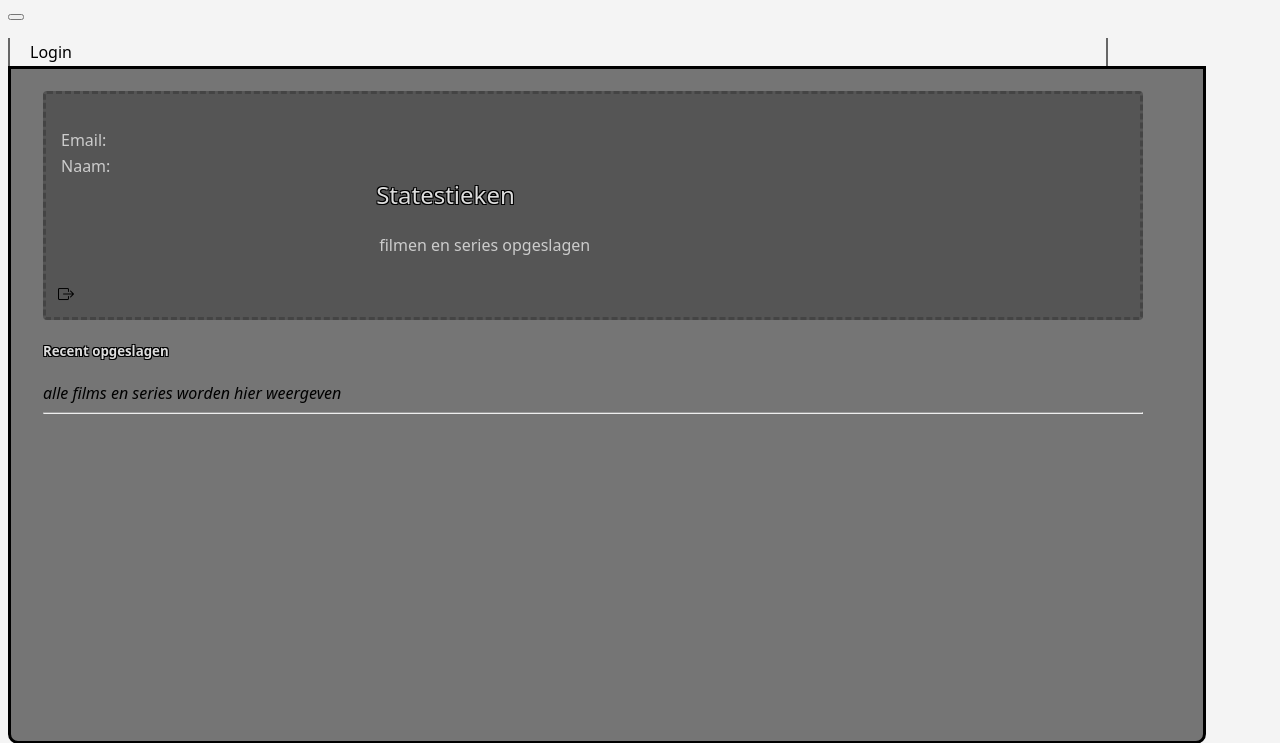
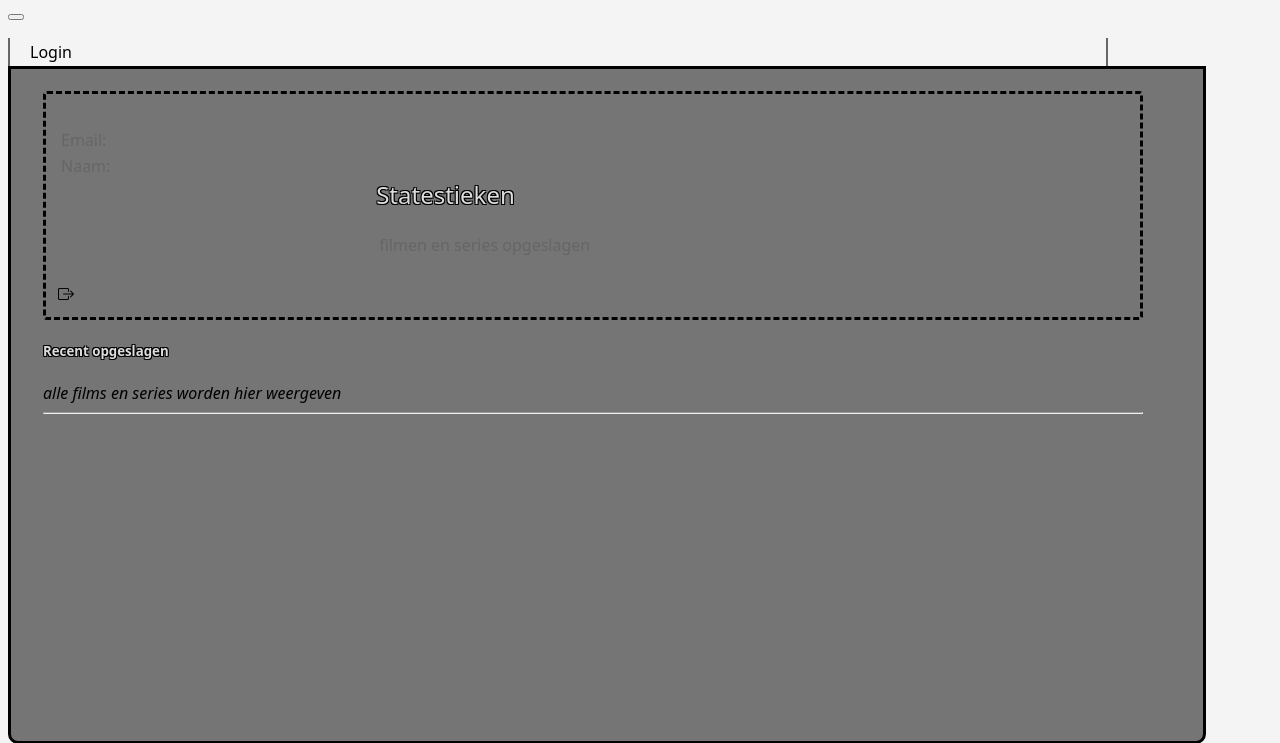
Before and after one commit to MorzoS/Site, a Flask app: template wikiflix/beeld/home/templates/profile.html in a window 1280 px wide. Shown: the part 128-871 px from the top of the page. Run offline with Flask 2, Linux system fonts and the light colour scheme; the template is opened without the code that fills it, so the values that code supplies are empty; some libraries are stand-ins or nearby versions; some web fonts are replaced.

Commit message:
profile.css updated

```diff
--- a/wikiflix/beeld/home/static/css/profile.css
+++ b/wikiflix/beeld/home/static/css/profile.css
@@ -1,10 +1,10 @@
 #user-info {
-	background-color: #555;
+	background-color: #757575;
 	padding: 12px;
 	margin-bottom: 12px;
 	position: relative;
 	border-radius: 4px;
-	border: 3px dashed #444;
+	border: 3px dashed #000;
 }
 
 #user-info h2 {
@@ -22,7 +22,7 @@
 }
 
 #user-info td:first-child {
-	color: #CCC;
+	color: #666;
 }
 
 #logout-button {
@@ -37,5 +37,5 @@
 }
 
 #logout-button a:hover {
-	color: #888888;
+	color: #FFFFFF;
 }
```
